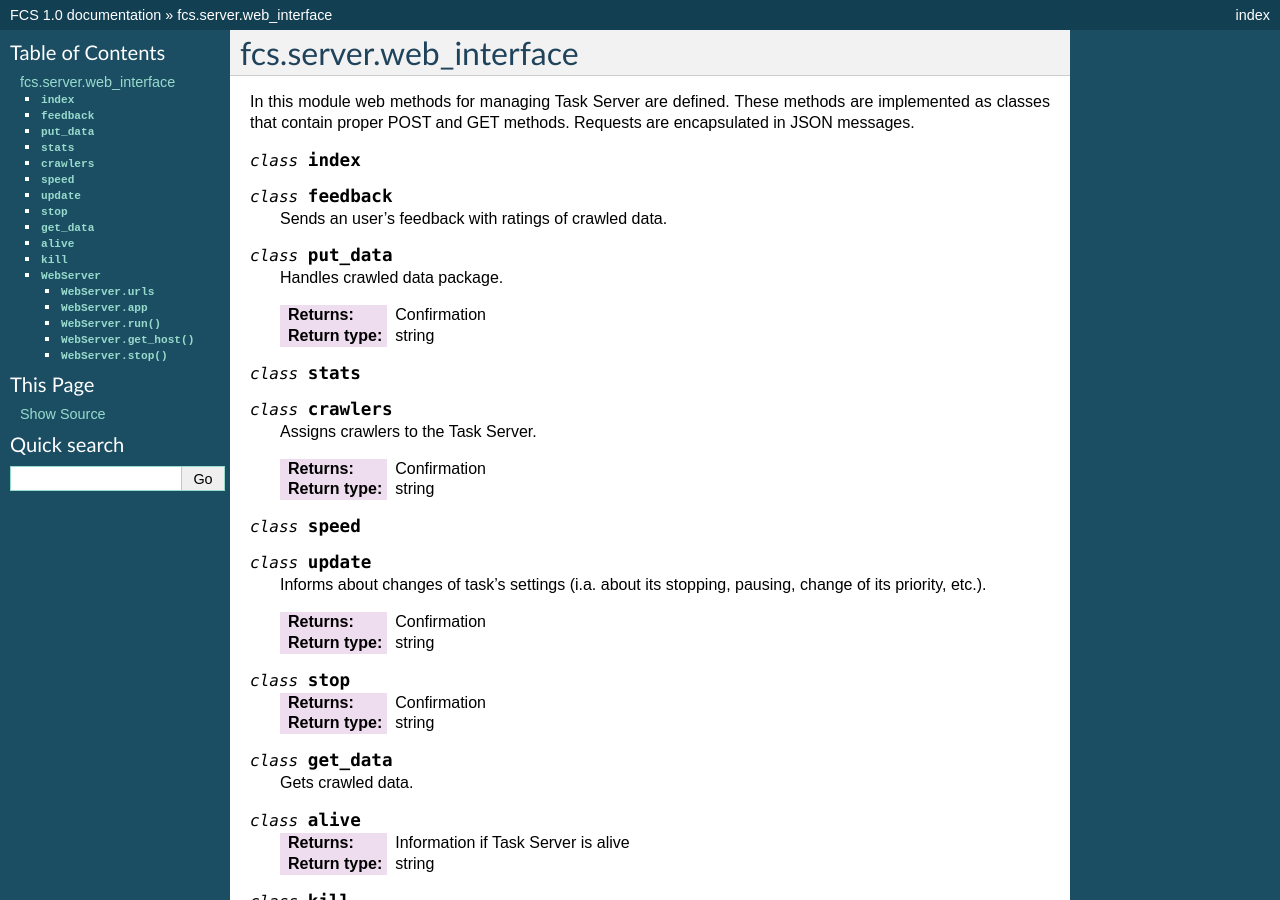
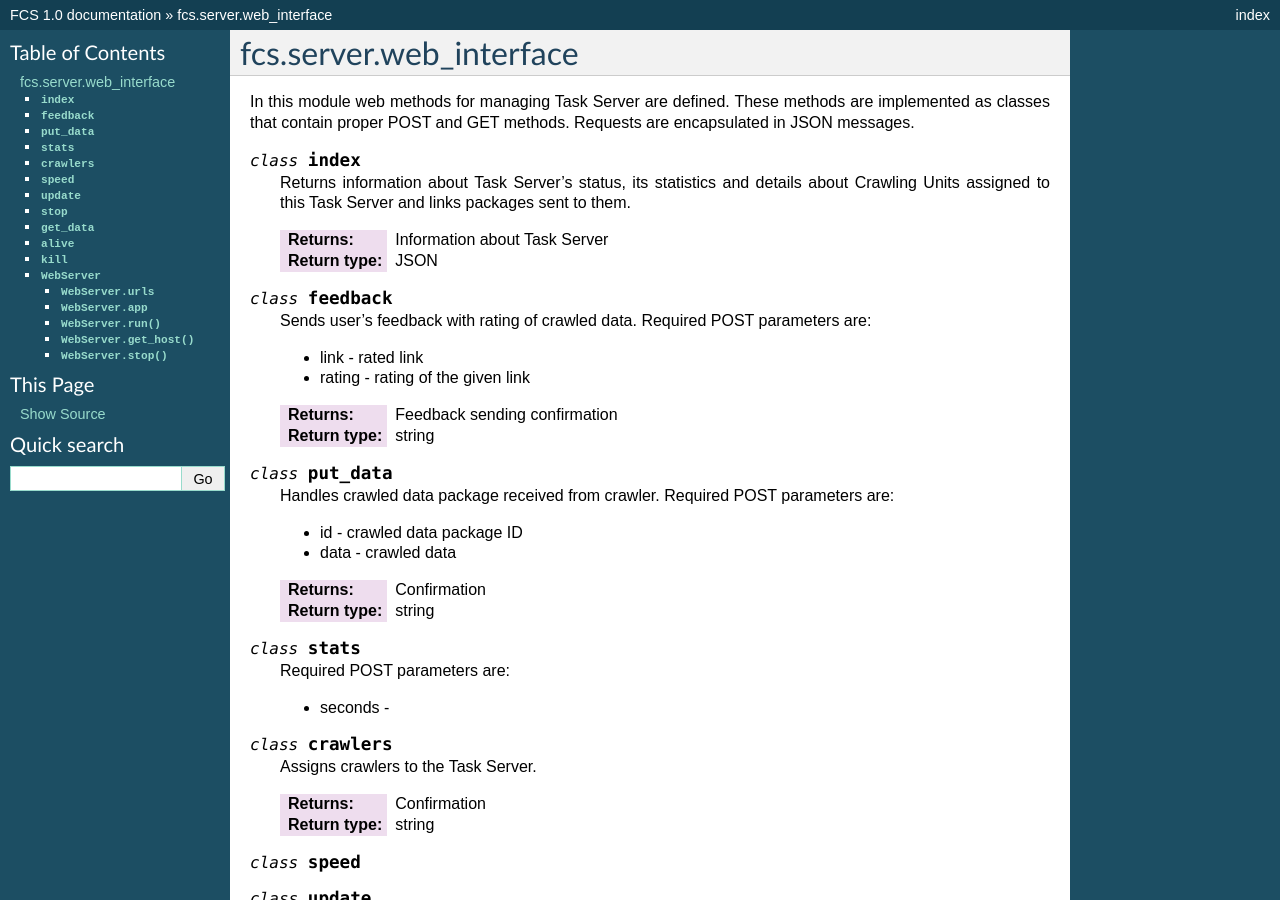
Before and after one commit to agh-glk/fcs, a Sphinx documentation site: the page built from docs/source/server/web_interface.rst, in a window 1280 px wide and 900 px high. Built offline with Sphinx 7.4.7, drawn with Linux system fonts in a browser that asks for light colours; formulas are drawn with MathJax 3.

Commit message:
[NT] Edit

```diff
--- a/docs/source/server/web_interface.rst
+++ b/docs/source/server/web_interface.rst
@@ -8,18 +8,36 @@ contain proper POST and GET methods. Requests are encapsulated in JSON messages.
 
 .. py:class:: index
 
+   Returns information about Task Server's status, its statistics and details about Crawling Units assigned to this Task Server and links packages sent to them.
+
+   :return: Information about Task Server
+   :rtype: JSON
+
 .. py:class:: feedback
 
-   Sends an user's feedback with ratings of crawled data.
+   Sends user's feedback with rating of crawled data. Required POST parameters are:
+
+   * link - rated link
+   * rating - rating of the given link
+
+   :return: Feedback sending confirmation
+   :rtype: string
 
 .. py:class:: put_data
 
-   Handles crawled data package.
+   Handles crawled data package received from crawler. Required POST parameters are:
+
+   * id - crawled data package ID
+   * data - crawled data
 
    :return: Confirmation
    :rtype: string
 
 .. py:class:: stats
+
+   Required POST parameters are:
+
+   * seconds -
 
 .. py:class:: crawlers
 
```
